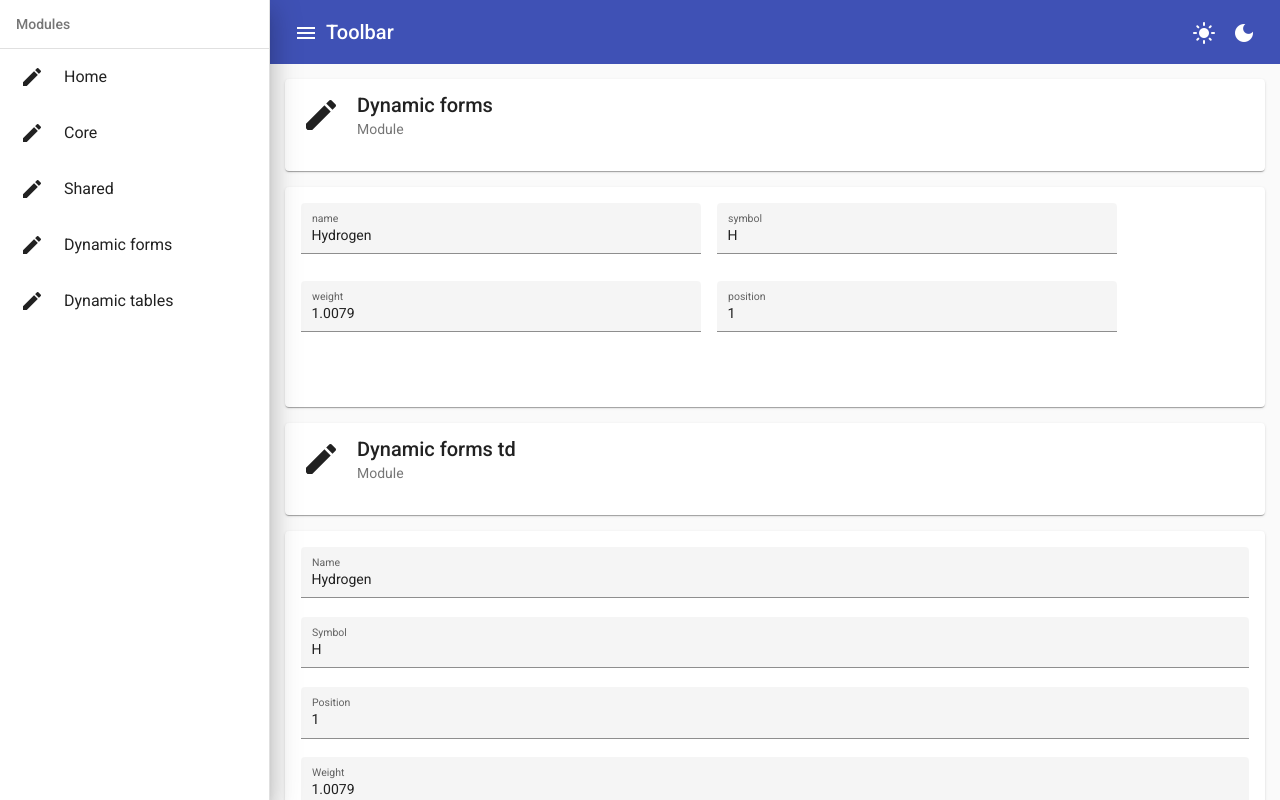
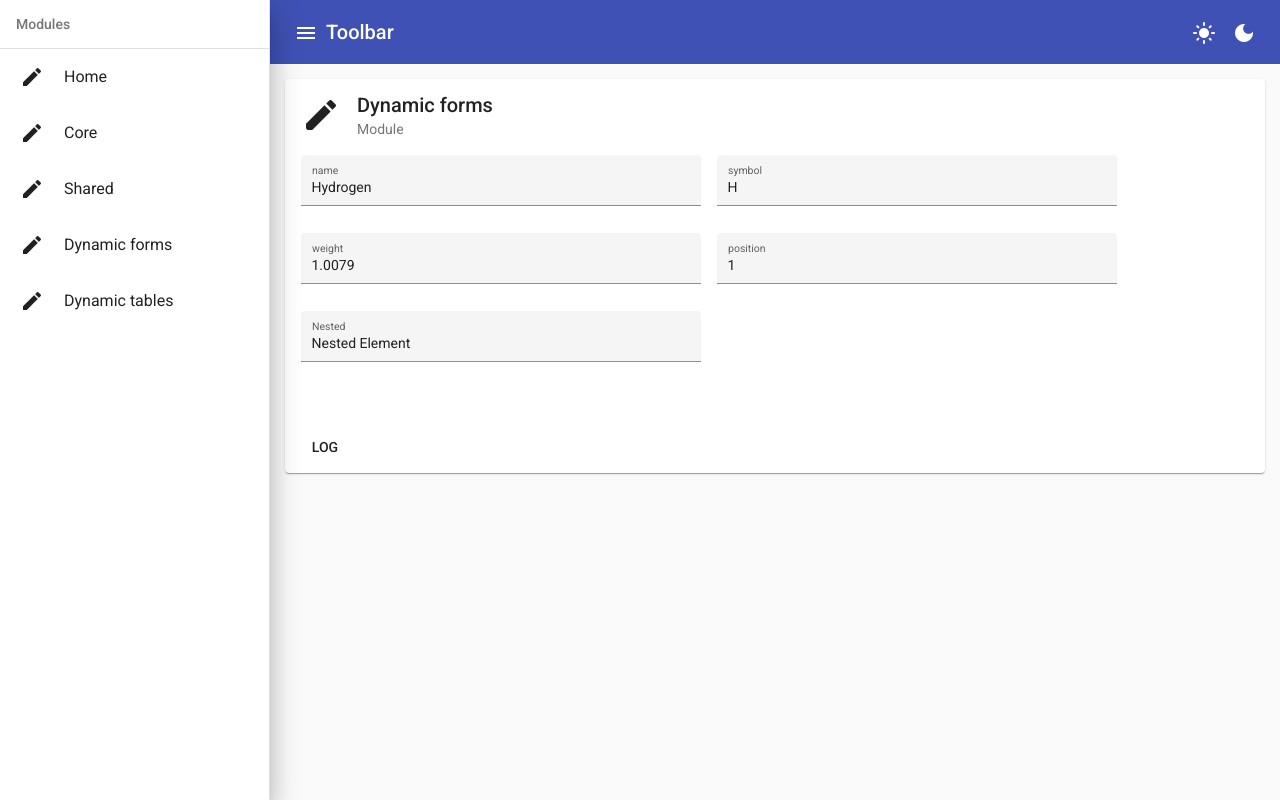
Before and after one commit to patricknnn/AngularModules, an Angular app: page /forms in a window 1280 px wide. Built offline with nearby package versions, Linux system fonts and the light colour scheme.

Commit message:
added model support to dynamic forms

```diff
--- a/src/app/app.module.ts
+++ b/src/app/app.module.ts
@@ -11,7 +11,6 @@ import { SharedComponent } from './components/shared/shared.component';
 import { TableComponent } from './components/table/table.component';
 import { DynamicFormsModule } from './modules/dynamic-forms/dynamic-forms.module';
 import { DynamicTablesModule } from './modules/dynamic-tables/dynamic-tables.module';
-import { DynamicFormsTdModule } from './modules/dynamic-forms-td/dynamic-forms-td.module';
 
 @NgModule({
   declarations: [
@@ -28,7 +27,6 @@ import { DynamicFormsTdModule } from './modules/dynamic-forms-td/dynamic-forms-t
     CoreModule,
     SharedModule,
     DynamicFormsModule,
-    DynamicFormsTdModule,
     DynamicTablesModule
   ],
   providers: [],
--- a/src/app/components/form/form.component.html
+++ b/src/app/components/form/form.component.html
@@ -5,42 +5,16 @@
     <mat-card-title>Dynamic forms</mat-card-title>
     <mat-card-subtitle>Module</mat-card-subtitle>
   </mat-card-header>
-</mat-card>
-
-<!-- Dynamic form -->
-<mat-card style="margin-top: 16px">
   <mat-card-content>
     <app-dynamic-form
       *ngIf="formControls"
       [formAppearance]="'fill'"
       [formColor]="'primary'"
-      [(formControls)]="formControls"
+      [formControls]="formControls"
       [(formValid)]="isFormValid"
+      [(formModel)]="element"
     >
     </app-dynamic-form>
-  </mat-card-content>
-</mat-card>
-
-<!-- Dynamic forms td -->
-<mat-card style="margin-top: 16px">
-  <mat-card-header>
-    <mat-icon mat-card-avatar>edit</mat-icon>
-    <mat-card-title>Dynamic forms td</mat-card-title>
-    <mat-card-subtitle>Module</mat-card-subtitle>
-  </mat-card-header>
-</mat-card>
-
-<!-- Dynamic form td -->
-<mat-card style="margin-top: 16px">
-  <mat-card-content>
-    <app-dynamic-form-td
-      [formAppearance]="'fill'"
-      [formColor]="'primary'"
-      [modelFormControls]="modelFormControls"
-      [(model)]="element"
-      [(formValid)]="isFormValid"
-    >
-    </app-dynamic-form-td>
   </mat-card-content>
   <mat-card-actions>
     <button mat-button (click)="logElement()">LOG</button>
--- a/src/app/components/form/form.component.ts
+++ b/src/app/components/form/form.component.ts
@@ -1,6 +1,5 @@
 import { Component } from '@angular/core';
 import { PeriodicElement } from 'src/app/models/periodic-element';
-import { ModelFormControl } from 'src/app/modules/dynamic-forms-td/components/dynamic-form-td/dynamic-form-td.component';
 import { DynamicFormControl } from 'src/app/modules/dynamic-forms/models/dynamic-form-control';
 import { FormService } from 'src/app/services/forms/form.service';
 
@@ -13,22 +12,11 @@ export class FormComponent {
   isFormValid: boolean;
   formControls: DynamicFormControl<any>[];
   element: PeriodicElement;
-  modelFormControls: ModelFormControl[];
 
   constructor(formService: FormService) {
     this.isFormValid = false;
     this.element = formService.getElement();
-    this.formControls = formService.getFormControls(this.element);
-    this.modelFormControls = [
-      { key: 'name', label: 'Name', type: 'text' },
-      { key: 'symbol', label: 'Symbol', type: 'text' },
-      { key: 'position', label: 'Position', type: 'text' },
-      { key: 'weight', label: 'Weight', type: 'text' },
-    ];
-  }
-
-  handleFormSubmit(event: any): void {
-    console.log(event);
+    this.formControls = formService.getFormControls();
   }
 
   logElement(): void {
--- a/src/app/models/periodic-element.ts
+++ b/src/app/models/periodic-element.ts
@@ -1,13 +1,9 @@
-export class PeriodicElement {
+export interface PeriodicElement {
   position: number;
   name: string;
   weight: number;
   symbol: string;
-
-  constructor(position: number, name: string, weight: number, symbol: string) {
-    this.position = position;
-    this.name = name;
-    this.weight = weight;
-    this.symbol = symbol;
-  }
+  nested?: {
+    element: string;
+  };
 }
--- a/src/app/modules/dynamic-forms-td/components/dynamic-form-td/dynamic-form-td.component.html
+++ /dev/null
@@ -1,12 +0,0 @@
-<form #modelForm="ngForm">
-  <mat-form-field appearance="fill" *ngFor="let control of modelFormControls">
-    <mat-label>{{control.label}}</mat-label>
-    <input
-      matInput
-      [type]="control.type"
-      [id]="control.key"
-      [(ngModel)]="model[control.key]"
-      [name]="control.key"
-    />
-  </mat-form-field>
-</form>
--- a/src/app/modules/dynamic-forms-td/components/dynamic-form-td/dynamic-form-td.component.ts
+++ /dev/null
@@ -1,45 +0,0 @@
-import { Component, EventEmitter, Input, OnInit, Output, ViewChild } from '@angular/core';
-import { NgForm } from '@angular/forms';
-import { tap } from 'rxjs/operators';
-
-export interface ModelFormControl {
-  key: string,
-  label: string,
-  type: string,
-}
-
-@Component({
-  selector: 'app-dynamic-form-td',
-  templateUrl: './dynamic-form-td.component.html',
-  styleUrls: ['./dynamic-form-td.component.scss'],
-})
-export class DynamicFormTdComponent implements OnInit {
-  @Input() public formAppearance: 'legacy' | 'standard' | 'fill' | 'outline' = 'fill';
-  @Input() public formColor: 'primary' | 'accent' | 'warn' = 'primary';
-
-  @Input() public model!: any;
-  @Input() public modelFormControls!: ModelFormControl[];
-  @Input() public formValid: boolean = false;
-
-  @Output() public modelChange: EventEmitter<any> = new EventEmitter<any>();
-  @Output() public formValidChange: EventEmitter<boolean> = new EventEmitter<boolean>();
-
-  @ViewChild('modelForm', { static: true }) ngForm!: NgForm;
-
-  constructor() {}
-
-  public ngOnInit(): void {
-    this.ngForm.form.valueChanges
-      .pipe(
-        tap(() => {
-          this.formValidChange.emit(this.ngForm.form.valid);
-          this.modelChange.emit(this.model);
-        })
-      )
-      .subscribe();
-  }
-
-  emitModel(): void {
-    this.modelChange.emit(this.model);
-  }
-}
--- a/src/app/modules/dynamic-forms/components/dynamic-form/dynamic-form.component.ts
+++ b/src/app/modules/dynamic-forms/components/dynamic-form/dynamic-form.component.ts
@@ -11,34 +11,60 @@ import { FormControlService } from '../../services/form-control.service';
   providers: [FormControlService],
 })
 export class DynamicFormComponent implements OnInit {
-  @Input() public formAppearance: 'legacy' | 'standard' | 'fill' | 'outline' =
-    'fill';
+  @Input() public formAppearance: 'legacy' | 'standard' | 'fill' | 'outline' = 'fill';
   @Input() public formColor: 'primary' | 'accent' | 'warn' = 'primary';
   @Input() public formControls: DynamicFormControl<any>[] = [];
   @Input() public formValid: boolean = false;
+  @Input() public formModel: any = {};
 
-  @Output() public formControlsChange: EventEmitter<DynamicFormControl<any>[]> =
-    new EventEmitter<DynamicFormControl<any>[]>();
-  @Output() public formValidChange: EventEmitter<boolean> =
-    new EventEmitter<boolean>();
+  @Output() public formValidChange: EventEmitter<boolean> = new EventEmitter<boolean>();
+  @Output() public formModelChange: EventEmitter<any> = new EventEmitter<any>();
 
   public form!: FormGroup;
 
   public constructor(private readonly formControlService: FormControlService) {}
 
   public ngOnInit(): void {
+    // set control values based on model values
+    this.formControls.forEach((formControl: DynamicFormControl<any>) => {
+      formControl.value = this.getModelValue(formControl.key);
+    });
+
+    // create form group
     this.form = this.formControlService.toFormGroup(this.formControls);
+
+    // tap into value changes
     this.form.valueChanges
       .pipe(
         tap(() => {
-          this.formControls.forEach(
-            (formControl: DynamicFormControl<any>) => formControl.value = this.form.controls[formControl.key].value
-          );
+          // set model values based on form control values
+          this.formControls.forEach((formControl: DynamicFormControl<any>) => {
+            this.setModelValue(
+              this.formModel,
+              formControl.key,
+              this.form.controls[formControl.key].value
+            );
+          });
 
+          // emit changes
           this.formValidChange.emit(this.form.valid);
-          this.formControlsChange.emit(this.formControls);
+          this.formModelChange.emit(this.formModel);
         })
       )
       .subscribe();
   }
+
+  private getModelValue(key: string) {
+    return key
+      .split('.')
+      .reduce((value: any, key: string) => value?.[key], this.formModel);
+  }
+
+  private setModelValue(model: any, key: string, value: any): void {
+    const [head, ...rest] = key.split('.');
+
+    !rest.length
+      ? (model[head] = value)
+      : this.setModelValue(model[head], rest.join('.'), value);
+  }
 }
--- a/src/app/services/forms/form.service.ts
+++ b/src/app/services/forms/form.service.ts
@@ -7,35 +7,37 @@ import { DynamicFormControl } from 'src/app/modules/dynamic-forms/models/dynamic
   providedIn: 'root',
 })
 export class FormService {
-  public getFormControls(element: PeriodicElement): DynamicFormControl<any>[] {
+  public getFormControls(): DynamicFormControl<any>[] {
     const formControls: DynamicFormControl<any>[] = [
       new DynamicFormControlBuilder<string>()
         .setControlType('text')
         .setKey('name')
         .setLabel('name')
-        .setValue(element.name)
         .setOrder(1)
         .build(),
       new DynamicFormControlBuilder<string>()
         .setControlType('text')
         .setKey('symbol')
         .setLabel('symbol')
-        .setValue(element.symbol)
         .setOrder(2)
         .build(),
       new DynamicFormControlBuilder<number>()
         .setControlType('text')
         .setKey('weight')
         .setLabel('weight')
-        .setValue(element.weight)
         .setOrder(3)
         .build(),
       new DynamicFormControlBuilder<number>()
         .setControlType('text')
         .setKey('position')
         .setLabel('position')
-        .setValue(element.position)
         .setOrder(4)
+        .build(),
+      new DynamicFormControlBuilder<string>()
+        .setControlType('text')
+        .setKey('nested.element')
+        .setLabel('Nested')
+        .setOrder(5)
         .build(),
     ];
 
@@ -46,6 +48,14 @@ export class FormService {
   }
 
   getElement(): PeriodicElement {
-    return new PeriodicElement(1, 'Hydrogen', 1.0079, 'H');
+    return {
+      position: 1,
+      name: 'Hydrogen',
+      weight: 1.0079,
+      symbol: 'H',
+      nested: {
+        element: 'Nested Element',
+      },
+    };
   }
 }
--- a/src/app/services/tables/table.service.ts
+++ b/src/app/services/tables/table.service.ts
@@ -24,20 +24,64 @@ export class TableService {
 
   getColumnConfig(): DynamicTableColumnConfig[] {
     return [
-      this._columnConfigBuilder.setKey('position').setHeader('position').build(),
+      this._columnConfigBuilder
+        .setKey('position')
+        .setHeader('position')
+        .build(),
       this._columnConfigBuilder.setKey('name').setHeader('name').build(),
       this._columnConfigBuilder.setKey('weight').setHeader('weight').build(),
       this._columnConfigBuilder.setKey('symbol').setHeader('symbol').build(),
+      this._columnConfigBuilder.setKey('nested.element').setHeader('nested').build(),
     ];
   }
 
   getTableData(): Observable<PeriodicElement[]> {
     const ELEMENT_DATA: PeriodicElement[] = [
-      new PeriodicElement(1, 'Hydrogen', 1.0079, 'H'),
-      new PeriodicElement(2, 'Helium', 4.0026, 'He'),
-      new PeriodicElement(3, 'Lithium', 6.941, 'Li'),
-      new PeriodicElement(4, 'Beryllium', 9.0122, 'Be'),
-      new PeriodicElement(5, 'Boron', 10.811, 'B'),
+      {
+        position: 1,
+        name: 'Hydrogen',
+        weight: 1.0079,
+        symbol: 'H',
+        nested: {
+          element: 'Nested Element',
+        },
+      },
+      {
+        position: 2,
+        name: 'Helium',
+        weight: 4.0026,
+        symbol: 'He',
+        nested: {
+          element: 'Nested Element',
+        },
+      },
+      {
+        position: 3,
+        name: 'Lithium',
+        weight: 6.941,
+        symbol: 'Li',
+        nested: {
+          element: 'Nested Element',
+        },
+      },
+      {
+        position: 4,
+        name: 'Beryllium',
+        weight: 9.0122,
+        symbol: 'Be',
+        nested: {
+          element: 'Nested Element',
+        },
+      },
+      {
+        position: 5,
+        name: 'Boron',
+        weight: 10.811,
+        symbol: 'B',
+        nested: {
+          element: 'Nested Element',
+        },
+      },
     ];
     return of(ELEMENT_DATA);
   }
```
Also changed, not shown: src/app/modules/dynamic-forms-td/dynamic-forms-td.module.ts (deleted, +0 -12 lines), src/app/modules/dynamic-forms-td/components/dynamic-form-td/dynamic-form-td.component.scss (deleted), 1 other file (tests, documents, lock files or other folders).
